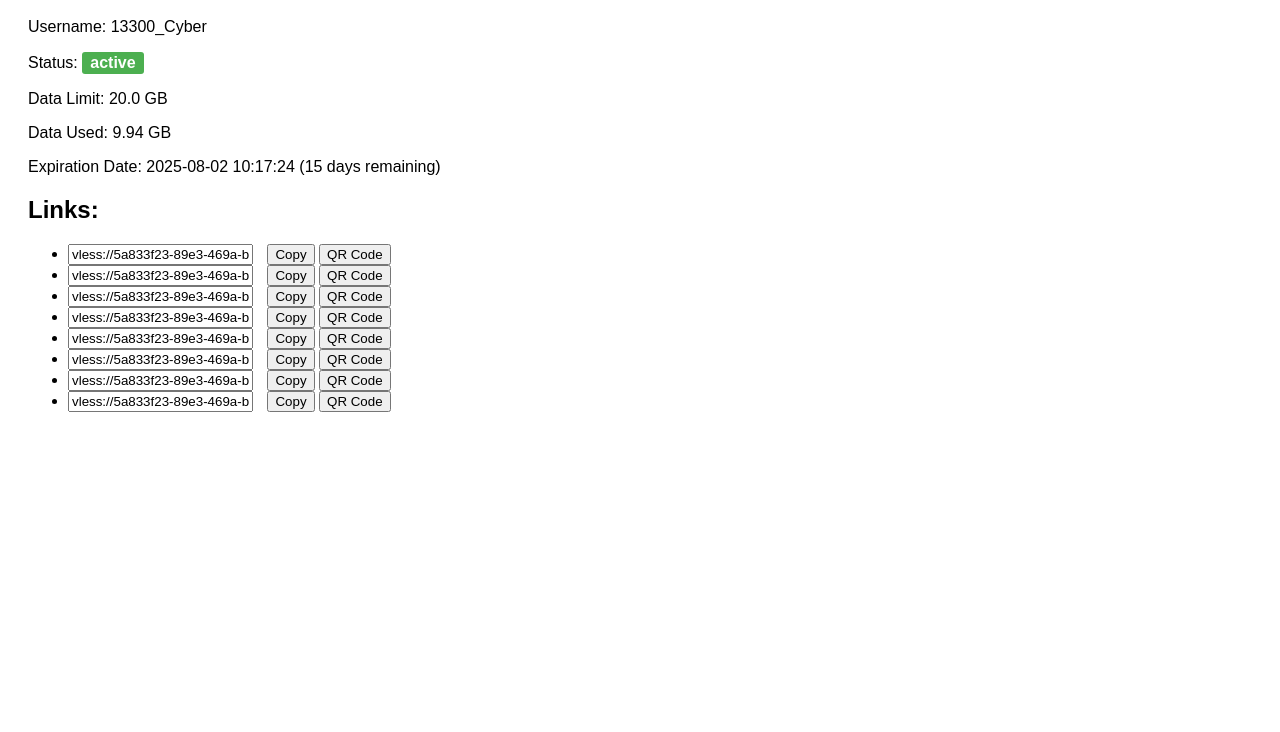
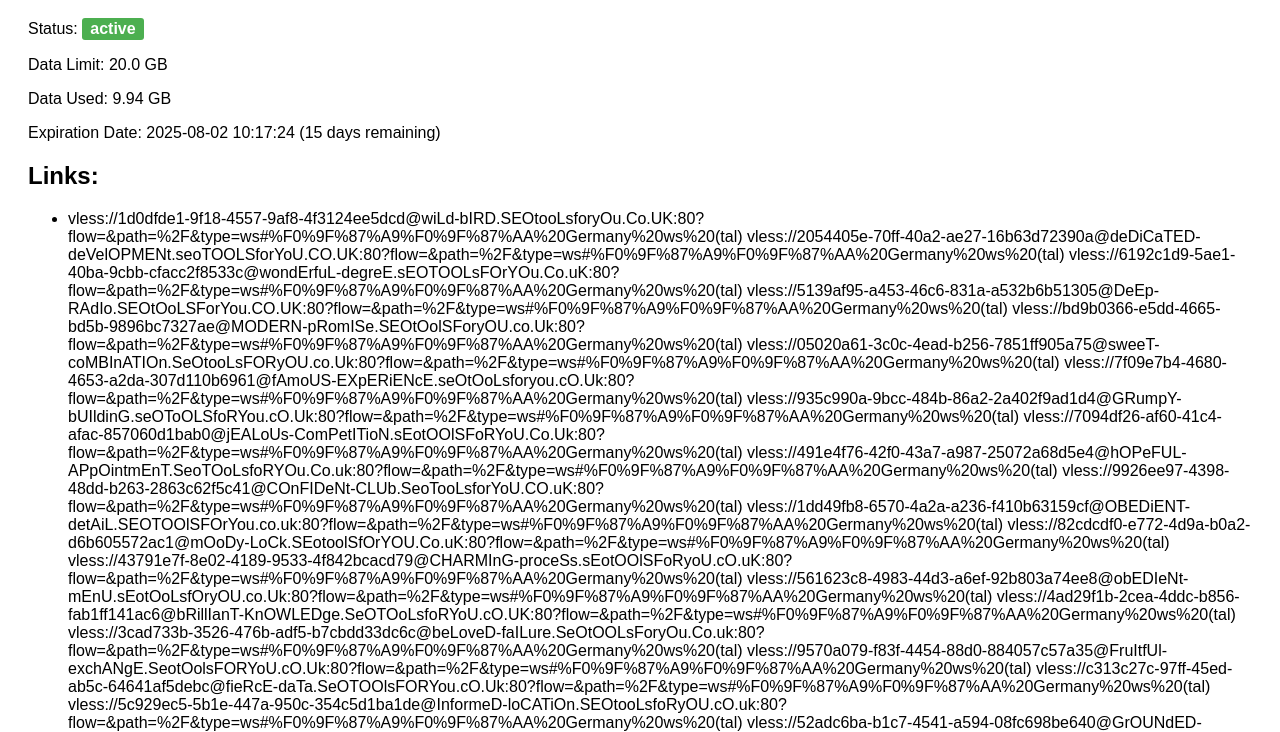
Before and after one commit to To0fan/V2, a plain HTML site: page index.html in a window 1280 px wide. Shown: the part 68-800 px from the top of the page. Drawn offline with Linux system fonts and the light colour scheme.

Commit message:
Update index.html

```diff
--- a/index.html
+++ b/index.html
@@ -75,7 +75,7 @@
 
 <body>
     <h1>User Information</h1>
-    <p>Username: 13300_Cyber</p>
+
     <p>Status: <span
             class="status active">active</span></p>
     <p>Data Limit: 20.0 GB</p>
@@ -93,53 +93,44 @@
     <ul>
 
         <li>
-            <input type="text" value="vless://5a833f23-89e3-469a-b9cf-e4837f87751e@1:1111?security=none&type=tcp&headerType=&path=&host=#%F0%9F%94%94%E2%9C%85%7C16%20days%7C10.06%20GB%28%2813300_Cyber%29%29%F0%9F%94%94" readonly>
-            <button class="copy-button" onclick="copyLink('vless://5a833f23-89e3-469a-b9cf-e4837f87751e@1:1111?security=none&type=tcp&headerType=&path=&host=#%F0%9F%94%94%E2%9C%85%7C16%20days%7C10.06%20GB%28%2813300_Cyber%29%29%F0%9F%94%94', this)">Copy</button>
-            <button class="qr-button" data-link="vless://5a833f23-89e3-469a-b9cf-e4837f87751e@1:1111?security=none&type=tcp&headerType=&path=&host=#%F0%9F%94%94%E2%9C%85%7C16%20days%7C10.06%20GB%28%2813300_Cyber%29%29%F0%9F%94%94">QR Code</button>
+            <p>vless://1d0dfde1-9f18-4557-9af8-4f3124ee5dcd@wiLd-bIRD.SEOtooLsforyOu.Co.UK:80?flow=&path=%2F&type=ws#%F0%9F%87%A9%F0%9F%87%AA%20Germany%20ws%20(tal)
+vless://2054405e-70ff-40a2-ae27-16b63d72390a@deDiCaTED-deVelOPMENt.seoTOOLSforYoU.CO.UK:80?flow=&path=%2F&type=ws#%F0%9F%87%A9%F0%9F%87%AA%20Germany%20ws%20(tal)
+vless://6192c1d9-5ae1-40ba-9cbb-cfacc2f8533c@wondErfuL-degreE.sEOTOOLsFOrYOu.Co.uK:80?flow=&path=%2F&type=ws#%F0%9F%87%A9%F0%9F%87%AA%20Germany%20ws%20(tal)
+vless://5139af95-a453-46c6-831a-a532b6b51305@DeEp-RAdIo.SEOtOoLSForYou.CO.UK:80?flow=&path=%2F&type=ws#%F0%9F%87%A9%F0%9F%87%AA%20Germany%20ws%20(tal)
+vless://bd9b0366-e5dd-4665-bd5b-9896bc7327ae@MODERN-pRomISe.SEOtOolSForyOU.co.Uk:80?flow=&path=%2F&type=ws#%F0%9F%87%A9%F0%9F%87%AA%20Germany%20ws%20(tal)
+vless://05020a61-3c0c-4ead-b256-7851ff905a75@sweeT-coMBInATIOn.SeOtooLsFORyOU.co.Uk:80?flow=&path=%2F&type=ws#%F0%9F%87%A9%F0%9F%87%AA%20Germany%20ws%20(tal)
+vless://7f09e7b4-4680-4653-a2da-307d110b6961@fAmoUS-EXpERiENcE.seOtOoLsforyou.cO.Uk:80?flow=&path=%2F&type=ws#%F0%9F%87%A9%F0%9F%87%AA%20Germany%20ws%20(tal)
+vless://935c990a-9bcc-484b-86a2-2a402f9ad1d4@GRumpY-bUIldinG.seOToOLSfoRYou.cO.Uk:80?flow=&path=%2F&type=ws#%F0%9F%87%A9%F0%9F%87%AA%20Germany%20ws%20(tal)
+vless://7094df26-af60-41c4-afac-857060d1bab0@jEALoUs-ComPetITioN.sEotOOlSFoRYoU.Co.Uk:80?flow=&path=%2F&type=ws#%F0%9F%87%A9%F0%9F%87%AA%20Germany%20ws%20(tal)
+vless://491e4f76-42f0-43a7-a987-25072a68d5e4@hOPeFUL-APpOintmEnT.SeoTOoLsfoRYOu.Co.uk:80?flow=&path=%2F&type=ws#%F0%9F%87%A9%F0%9F%87%AA%20Germany%20ws%20(tal)
+vless://9926ee97-4398-48dd-b263-2863c62f5c41@COnFIDeNt-CLUb.SeoTooLsforYoU.CO.uK:80?flow=&path=%2F&type=ws#%F0%9F%87%A9%F0%9F%87%AA%20Germany%20ws%20(tal)
+vless://1dd49fb8-6570-4a2a-a236-f410b63159cf@OBEDiENT-detAiL.SEOTOOlSFOrYou.co.uk:80?flow=&path=%2F&type=ws#%F0%9F%87%A9%F0%9F%87%AA%20Germany%20ws%20(tal)
+vless://82cdcdf0-e772-4d9a-b0a2-d6b605572ac1@mOoDy-LoCk.SEotoolSfOrYOU.Co.uK:80?flow=&path=%2F&type=ws#%F0%9F%87%A9%F0%9F%87%AA%20Germany%20ws%20(tal)
+vless://43791e7f-8e02-4189-9533-4f842bcacd79@CHARMInG-proceSs.sEotOOlSFoRyoU.cO.uK:80?flow=&path=%2F&type=ws#%F0%9F%87%A9%F0%9F%87%AA%20Germany%20ws%20(tal)
+vless://561623c8-4983-44d3-a6ef-92b803a74ee8@obEDIeNt-mEnU.sEotOoLsfOryOU.co.Uk:80?flow=&path=%2F&type=ws#%F0%9F%87%A9%F0%9F%87%AA%20Germany%20ws%20(tal)
+vless://4ad29f1b-2cea-4ddc-b856-fab1ff141ac6@bRillIanT-KnOWLEDge.SeOTOoLsfoRYoU.cO.UK:80?flow=&path=%2F&type=ws#%F0%9F%87%A9%F0%9F%87%AA%20Germany%20ws%20(tal)
+vless://3cad733b-3526-476b-adf5-b7cbdd33dc6c@beLoveD-faILure.SeOtOOLsForyOu.Co.uk:80?flow=&path=%2F&type=ws#%F0%9F%87%A9%F0%9F%87%AA%20Germany%20ws%20(tal)
+vless://9570a079-f83f-4454-88d0-884057c57a35@FruItfUl-exchANgE.SeotOolsFORYoU.cO.Uk:80?flow=&path=%2F&type=ws#%F0%9F%87%A9%F0%9F%87%AA%20Germany%20ws%20(tal)
+vless://c313c27c-97ff-45ed-ab5c-64641af5debc@fieRcE-daTa.SeOTOOlsFORYou.cO.Uk:80?flow=&path=%2F&type=ws#%F0%9F%87%A9%F0%9F%87%AA%20Germany%20ws%20(tal)
+vless://5c929ec5-5b1e-447a-950c-354c5d1ba1de@InformeD-loCATiOn.SEOtooLsfoRyOU.cO.uk:80?flow=&path=%2F&type=ws#%F0%9F%87%A9%F0%9F%87%AA%20Germany%20ws%20(tal)
+vless://52adc6ba-b1c7-4541-a594-08fc698be640@GrOUNdED-brotHER.SeoToolSFOryOu.co.uK:80?flow=&path=%2F&type=ws#%F0%9F%87%A9%F0%9F%87%AA%20Germany%20ws%20(tal)
+vless://9a37131b-2b68-427f-a2fc-cc7381c2d575@glEefUL-ERror.sEoTOoLSfOrYou.cO.UK:80?flow=&path=%2F&type=ws#%F0%9F%87%A9%F0%9F%87%AA%20Germany%20ws%20(tal)
+vless://d03d8815-a06f-408f-a62f-6c84869b96a9@ELegAnt-CoRpoRaTION.sEOtOOLsFORYOU.cO.UK:80?flow=&path=%2F&type=ws#%F0%9F%87%A9%F0%9F%87%AA%20Germany%20ws%20(tal)
+vless://aadbf0d6-6a32-4473-8a87-5b17db90e035@PRActiCaL-CoMPlaint.SEoToolsFoRYOu.cO.uK:80?flow=&path=%2F&type=ws#%F0%9F%87%A9%F0%9F%87%AA%20Germany%20ws%20(tal)
+vless://0f4865d9-9405-4703-a282-46e326e6d9e7@BeWilDerED-poEM.SEOtooLsfOrYOu.cO.uk:80?flow=&path=%2F&type=ws#%F0%9F%87%A9%F0%9F%87%AA%20Germany%20ws%20(tal)
+vless://edb4c373-ac92-4430-8f42-94439ca829b9@MAgicaL-fISh.sEOtoolsfOryoU.co.UK:80?flow=&path=%2F&type=ws#%F0%9F%87%A9%F0%9F%87%AA%20Germany%20ws%20(tal)
+vless://34797f17-09a1-400c-9f4b-275718d62a0f@brainY-party.sEOToOlsfORyOU.CO.uk:80?flow=&path=%2F&type=ws#%F0%9F%87%A9%F0%9F%87%AA%20Germany%20ws%20(tal)
+vless://64d6d0d4-3706-4837-b154-cda2816adcc5@CRazy-idENtity.onEEat.co:80?flow=&path=%2F&type=ws#%F0%9F%87%B3%F0%9F%87%B1%20Netherlands%20ws%20(tal)
+vless://edc0a710-b736-455a-a9f2-d26150e624b2@eNThuSIasTic-CeNTUrY.OneEAt.cO:80?flow=&path=%2F&type=ws#%F0%9F%87%B3%F0%9F%87%B1%20Netherlands%20ws%20(tal)
+vless://7e74ff43-3a90-48b3-8372-7d92a045c2d4@LiGHT-PReseNce.oneEaT.Co:80?flow=&path=%2F&type=ws#%F0%9F%87%B3%F0%9F%87%B1%20Netherlands%20ws%20(tal)
+vless://5a12794b-2125-46d7-a748-927a989faa04@nArrow-PASsEngER.oNEeAT.co:80?flow=&path=%2F&type=ws#%F0%9F%87%B3%F0%9F%87%B1%20Netherlands%20ws%20(tal)
+vless://f1fe4963-66f7-4f71-a038-9e07ea6cf20f@creativE-coMPUter.Oneeat.Co:80?flow=&path=%2F&type=ws#%F0%9F%87%B3%F0%9F%87%B1%20Netherlands%20ws%20(tal)
+vless://d1e44075-8c92-4698-9db0-e71d7015b757@SMALL-mEAL.oneeAt.co:80?flow=&path=%2F&type=ws#%F0%9F%87%B3%F0%9F%87%B1%20Netherlands%20ws%20(tal)
+vless://b055036a-2d81-4d46-ab18-4e1898b58cec@feArLESS-cHANge.oNEEat.CO:80?flow=&path=%2F&type=ws#CONF_1
+vless://2ad87f95-7a0b-4018-8497-5ecaac2f0ddf@handSoME-dEvice.ONEeAt.CO:80?flow=&path=%2F&type=ws#%F0%9F%87%B3%F0%9F%87%B1%20Netherlands%20ws%20(tal)
+vless://ddc27bd6-6efa-47cf-8bfc-acaf973ba6b3@faMous-daNGEr.OnEeAT.Co:80?flow=&path=%2F&type=ws#%F0%9F%87%B3%F0%9F%87%B1%20Netherlands%20ws%20(tal)
+vless://a2af50d9-09c7-4a44-90d0-42da35923e9e@ComMUNaL-LosS.ONEeat.co:80?flow=&path=%2F&type=ws#%F0%9F%87%B3%F0%9F%87%B1%20Netherlands%20ws%20(tal)</p>
         </li>
-
-        <li>
-            <input type="text" value="vless://5a833f23-89e3-469a-b9cf-e4837f87751e@172.67.183.13:8880?security=none&type=httpupgrade&headerType=&path=&host=francescdn.jtip.sbs.#fast%20FR%20%F0%9F%94%A5%F0%9F%87%AB%F0%9F%87%B7" readonly>
-            <button class="copy-button" onclick="copyLink('vless://5a833f23-89e3-469a-b9cf-e4837f87751e@172.67.183.13:8880?security=none&type=httpupgrade&headerType=&path=&host=francescdn.jtip.sbs.#fast%20FR%20%F0%9F%94%A5%F0%9F%87%AB%F0%9F%87%B7', this)">Copy</button>
-            <button class="qr-button" data-link="vless://5a833f23-89e3-469a-b9cf-e4837f87751e@172.67.183.13:8880?security=none&type=httpupgrade&headerType=&path=&host=francescdn.jtip.sbs.#fast%20FR%20%F0%9F%94%A5%F0%9F%87%AB%F0%9F%87%B7">QR Code</button>
-        </li>
-
-        <li>
-            <input type="text" value="vless://5a833f23-89e3-469a-b9cf-e4837f87751e@185.239.1.23:1180?security=none&type=tcp&headerType=http&path=&host=cdn.vasaham.com#%F0%9F%87%B9%F0%9F%87%B7%20%D8%AA%D8%B1%DA%A9%DB%8C%D9%87%20%F0%9F%87%B9%F0%9F%87%B7" readonly>
-            <button class="copy-button" onclick="copyLink('vless://5a833f23-89e3-469a-b9cf-e4837f87751e@185.239.1.23:1180?security=none&type=tcp&headerType=http&path=&host=cdn.vasaham.com#%F0%9F%87%B9%F0%9F%87%B7%20%D8%AA%D8%B1%DA%A9%DB%8C%D9%87%20%F0%9F%87%B9%F0%9F%87%B7', this)">Copy</button>
-            <button class="qr-button" data-link="vless://5a833f23-89e3-469a-b9cf-e4837f87751e@185.239.1.23:1180?security=none&type=tcp&headerType=http&path=&host=cdn.vasaham.com#%F0%9F%87%B9%F0%9F%87%B7%20%D8%AA%D8%B1%DA%A9%DB%8C%D9%87%20%F0%9F%87%B9%F0%9F%87%B7">QR Code</button>
-        </li>
-
-        <li>
-            <input type="text" value="vless://5a833f23-89e3-469a-b9cf-e4837f87751e@185.239.1.3:1181?security=none&type=tcp&headerType=http&path=&host=tamasha.com#%F0%9F%87%A9%F0%9F%87%AA%20%D8%A2%D9%84%D9%85%D8%A7%D9%86%20%F0%9F%87%A9%F0%9F%87%AA" readonly>
-            <button class="copy-button" onclick="copyLink('vless://5a833f23-89e3-469a-b9cf-e4837f87751e@185.239.1.3:1181?security=none&type=tcp&headerType=http&path=&host=tamasha.com#%F0%9F%87%A9%F0%9F%87%AA%20%D8%A2%D9%84%D9%85%D8%A7%D9%86%20%F0%9F%87%A9%F0%9F%87%AA', this)">Copy</button>
-            <button class="qr-button" data-link="vless://5a833f23-89e3-469a-b9cf-e4837f87751e@185.239.1.3:1181?security=none&type=tcp&headerType=http&path=&host=tamasha.com#%F0%9F%87%A9%F0%9F%87%AA%20%D8%A2%D9%84%D9%85%D8%A7%D9%86%20%F0%9F%87%A9%F0%9F%87%AA">QR Code</button>
-        </li>
-
-        <li>
-            <input type="text" value="vless://5a833f23-89e3-469a-b9cf-e4837f87751e@185.239.1.54:8016?security=none&type=tcp&headerType=http&path=&host=vasaham.com#%F0%9F%87%B5%F0%9F%87%B1%20%D9%84%D9%87%D8%B3%D8%AA%D8%A7%D9%86%20%F0%9F%87%B5%F0%9F%87%B1" readonly>
-            <button class="copy-button" onclick="copyLink('vless://5a833f23-89e3-469a-b9cf-e4837f87751e@185.239.1.54:8016?security=none&type=tcp&headerType=http&path=&host=vasaham.com#%F0%9F%87%B5%F0%9F%87%B1%20%D9%84%D9%87%D8%B3%D8%AA%D8%A7%D9%86%20%F0%9F%87%B5%F0%9F%87%B1', this)">Copy</button>
-            <button class="qr-button" data-link="vless://5a833f23-89e3-469a-b9cf-e4837f87751e@185.239.1.54:8016?security=none&type=tcp&headerType=http&path=&host=vasaham.com#%F0%9F%87%B5%F0%9F%87%B1%20%D9%84%D9%87%D8%B3%D8%AA%D8%A7%D9%86%20%F0%9F%87%B5%F0%9F%87%B1">QR Code</button>
-        </li>
-
-        <li>
-            <input type="text" value="vless://5a833f23-89e3-469a-b9cf-e4837f87751e@185.239.1.40:5066?security=none&type=tcp&headerType=http&path=&host=kala.ntsw.ir#%F0%9F%87%AA%F0%9F%87%B8%20%D8%A7%D8%B3%D9%BE%D8%A7%D9%86%DB%8C%D8%A7%20%F0%9F%87%AA%F0%9F%87%B8" readonly>
-            <button class="copy-button" onclick="copyLink('vless://5a833f23-89e3-469a-b9cf-e4837f87751e@185.239.1.40:5066?security=none&type=tcp&headerType=http&path=&host=kala.ntsw.ir#%F0%9F%87%AA%F0%9F%87%B8%20%D8%A7%D8%B3%D9%BE%D8%A7%D9%86%DB%8C%D8%A7%20%F0%9F%87%AA%F0%9F%87%B8', this)">Copy</button>
-            <button class="qr-button" data-link="vless://5a833f23-89e3-469a-b9cf-e4837f87751e@185.239.1.40:5066?security=none&type=tcp&headerType=http&path=&host=kala.ntsw.ir#%F0%9F%87%AA%F0%9F%87%B8%20%D8%A7%D8%B3%D9%BE%D8%A7%D9%86%DB%8C%D8%A7%20%F0%9F%87%AA%F0%9F%87%B8">QR Code</button>
-        </li>
-
-        <li>
-            <input type="text" value="vless://5a833f23-89e3-469a-b9cf-e4837f87751e@185.239.1.66:8066?security=none&type=tcp&headerType=http&path=&host=#%F0%9F%87%AB%F0%9F%87%B7%20%D9%81%D8%B1%D8%A7%D9%86%D8%B3%D9%87%20%F0%9F%87%AB%F0%9F%87%B7%20" readonly>
-            <button class="copy-button" onclick="copyLink('vless://5a833f23-89e3-469a-b9cf-e4837f87751e@185.239.1.66:8066?security=none&type=tcp&headerType=http&path=&host=#%F0%9F%87%AB%F0%9F%87%B7%20%D9%81%D8%B1%D8%A7%D9%86%D8%B3%D9%87%20%F0%9F%87%AB%F0%9F%87%B7%20', this)">Copy</button>
-            <button class="qr-button" data-link="vless://5a833f23-89e3-469a-b9cf-e4837f87751e@185.239.1.66:8066?security=none&type=tcp&headerType=http&path=&host=#%F0%9F%87%AB%F0%9F%87%B7%20%D9%81%D8%B1%D8%A7%D9%86%D8%B3%D9%87%20%F0%9F%87%AB%F0%9F%87%B7%20">QR Code</button>
-        </li>
-
-        <li>
-            <input type="text" value="vless://5a833f23-89e3-469a-b9cf-e4837f87751e@94.182.83.113:2099?security=none&type=tcp&headerType=http&path=&host=asandownload.ir#%F0%9F%87%BA%F0%9F%87%B8%20%D8%A2%D9%85%D8%B1%DB%8C%DA%A9%D8%A7%20%F0%9F%87%BA%F0%9F%87%B8" readonly>
-            <button class="copy-button" onclick="copyLink('vless://5a833f23-89e3-469a-b9cf-e4837f87751e@94.182.83.113:2099?security=none&type=tcp&headerType=http&path=&host=asandownload.ir#%F0%9F%87%BA%F0%9F%87%B8%20%D8%A2%D9%85%D8%B1%DB%8C%DA%A9%D8%A7%20%F0%9F%87%BA%F0%9F%87%B8', this)">Copy</button>
-            <button class="qr-button" data-link="vless://5a833f23-89e3-469a-b9cf-e4837f87751e@94.182.83.113:2099?security=none&type=tcp&headerType=http&path=&host=asandownload.ir#%F0%9F%87%BA%F0%9F%87%B8%20%D8%A2%D9%85%D8%B1%DB%8C%DA%A9%D8%A7%20%F0%9F%87%BA%F0%9F%87%B8">QR Code</button>
-        </li>
-
     </ul>
     <div class="qr-popup" id="qrPopup">
         <div class="qr-close-button">
```
